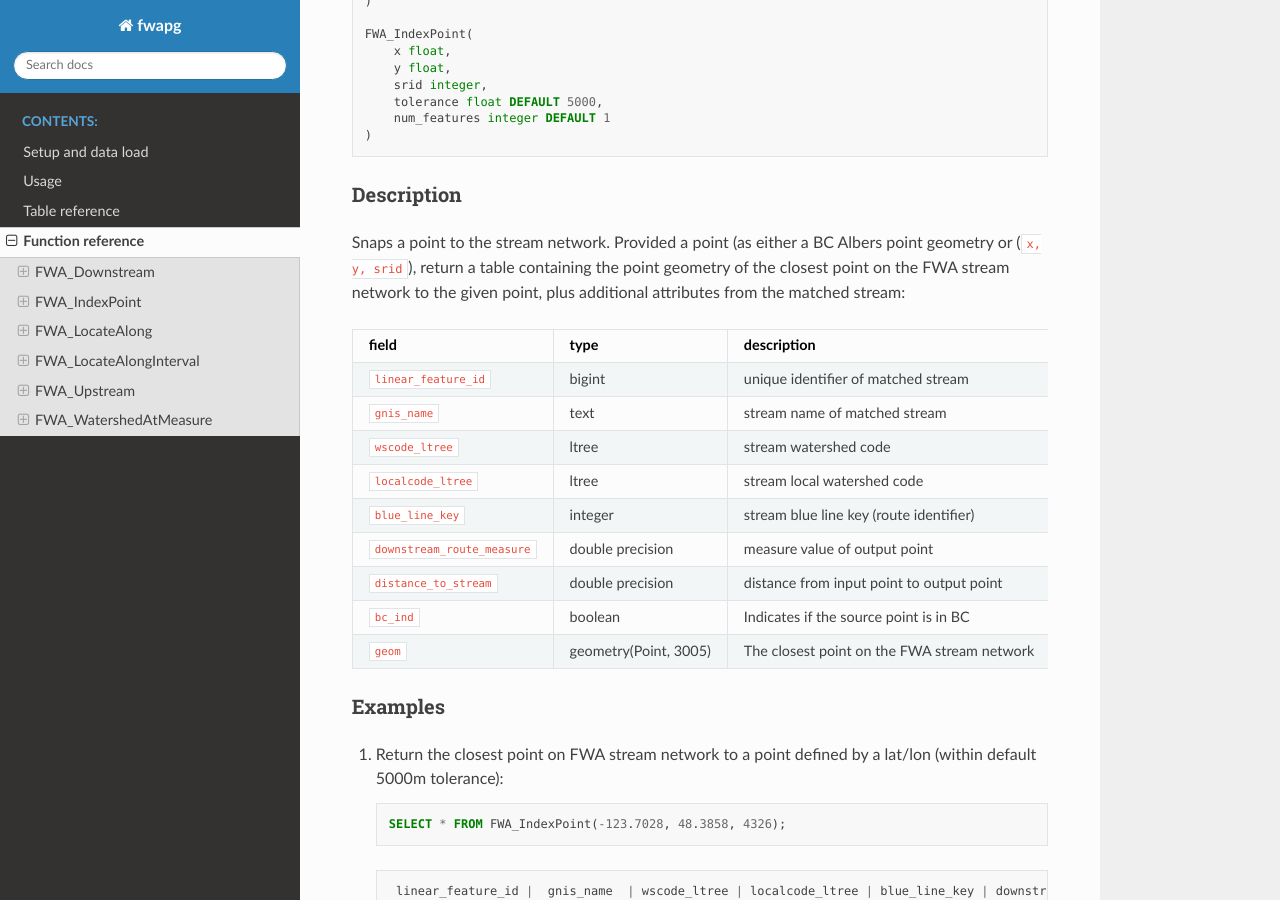
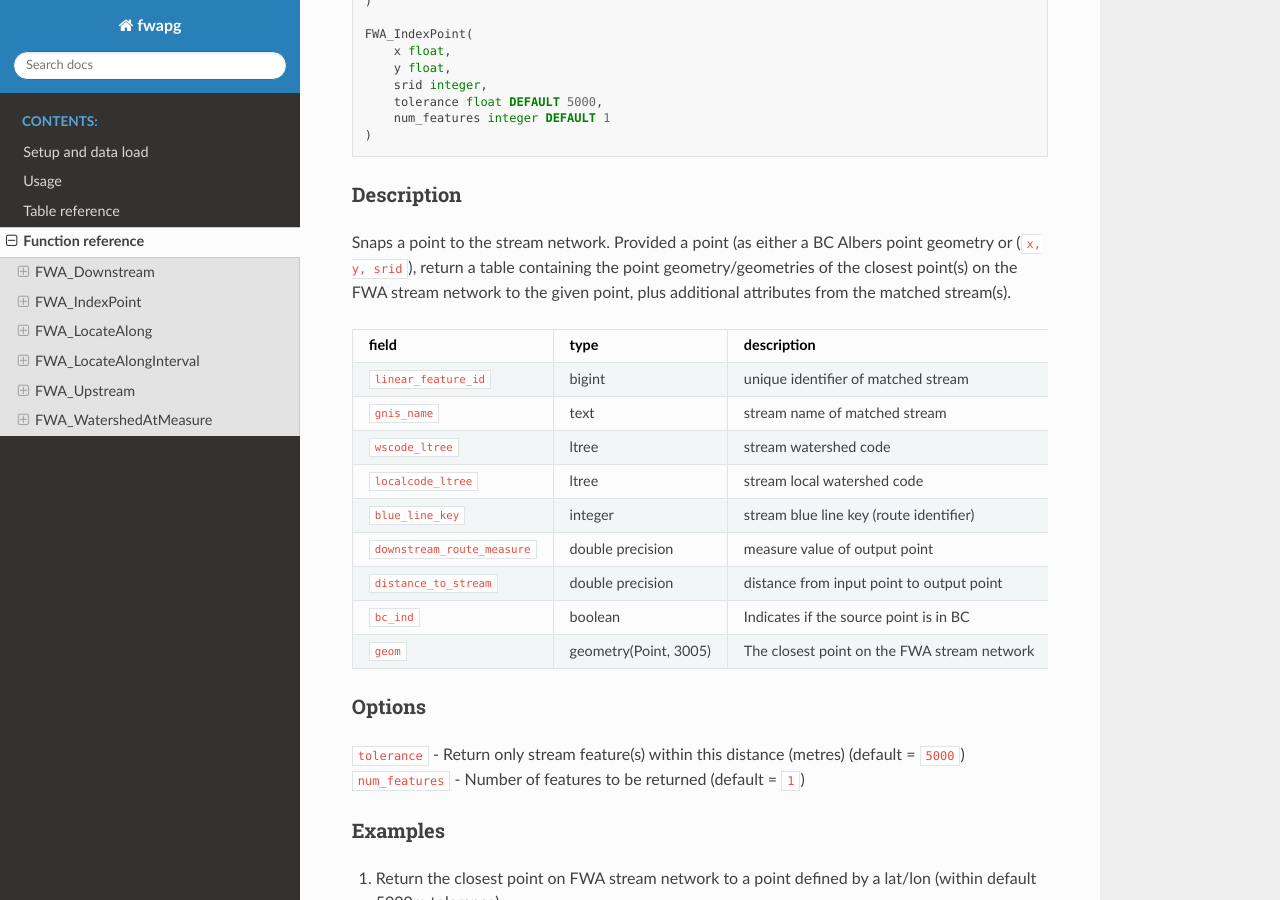
Before and after one commit to smnorris/fwapg, a Sphinx documentation site: the page built from docs/04_functions.md, in a window 1280 px wide and 900 px high, scrolled down 2804 px. Built offline with Sphinx 7.4.7 and the Read the Docs theme 2.0.0, drawn with Linux system fonts in a browser that asks for light colours.

Commit message:
add option descriptions for fwa_indexpoint

```diff
--- a/docs/04_functions.md
+++ b/docs/04_functions.md
@@ -140,7 +140,7 @@ FWA_IndexPoint(
 
 ### Description
 
-Snaps a point to the stream network. Provided a point (as either a BC Albers point geometry or (`x, y, srid`), return a table containing the point geometry of the closest point on the FWA stream network to the given point, plus additional attributes from the matched stream:
+Snaps a point to the stream network. Provided a point (as either a BC Albers point geometry or (`x, y, srid`), return a table containing the point geometry/geometries of the closest point(s) on the FWA stream network to the given point, plus additional attributes from the matched stream(s).
 
 | field                     | type                  | description                                 |
 | :-------------------------| --------------------- |-------------------------------------------- |
@@ -153,6 +153,11 @@ Snaps a point to the stream network. Provided a point (as either a BC Albers poi
 | `distance_to_stream`      | double precision      | distance from input point to output point   |
 | `bc_ind`                  | boolean               | Indicates if the source point is in BC      |
 | `geom`                    | geometry(Point, 3005) | The closest point on the FWA stream network |
+
+### Options
+
+`tolerance` - Return only stream feature(s) within this distance (metres) (default = `5000`)
+`num_features` - Number of features to be returned (default = `1`)
 
 ### Examples
 
```
